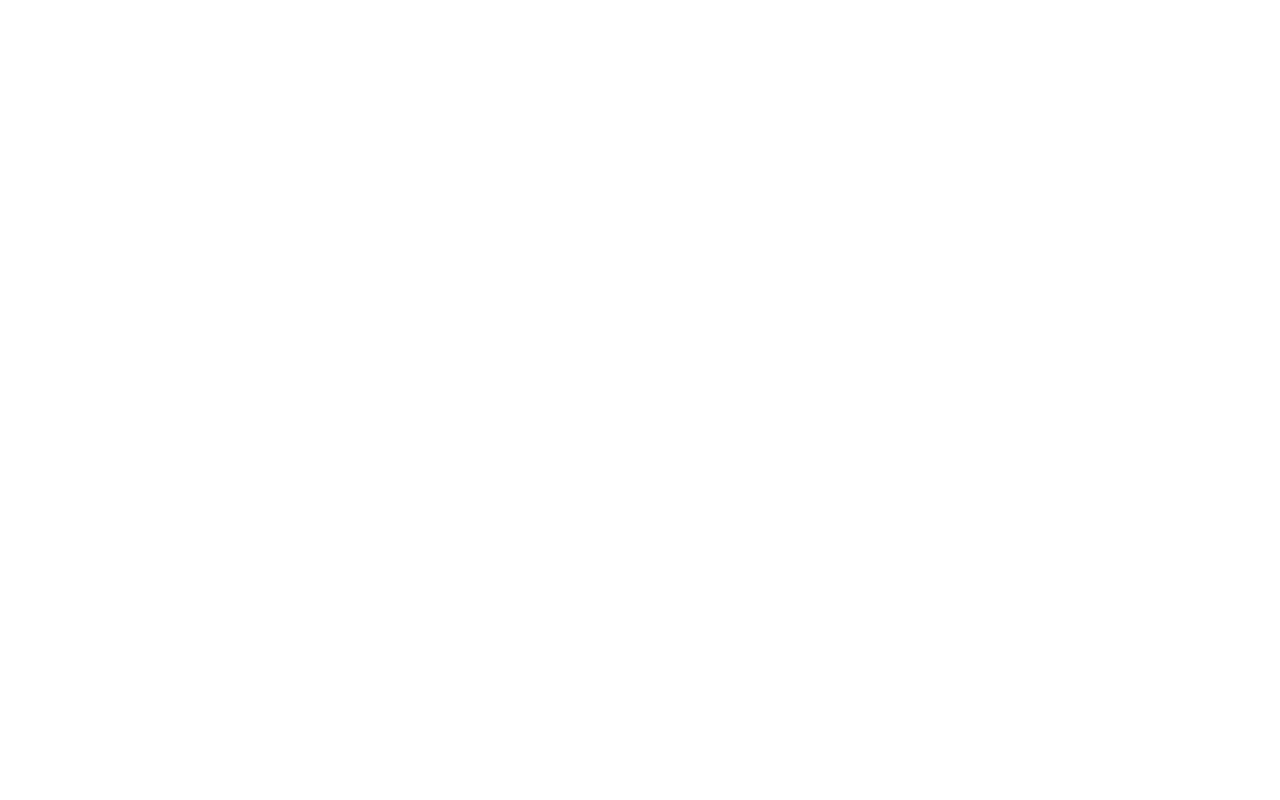
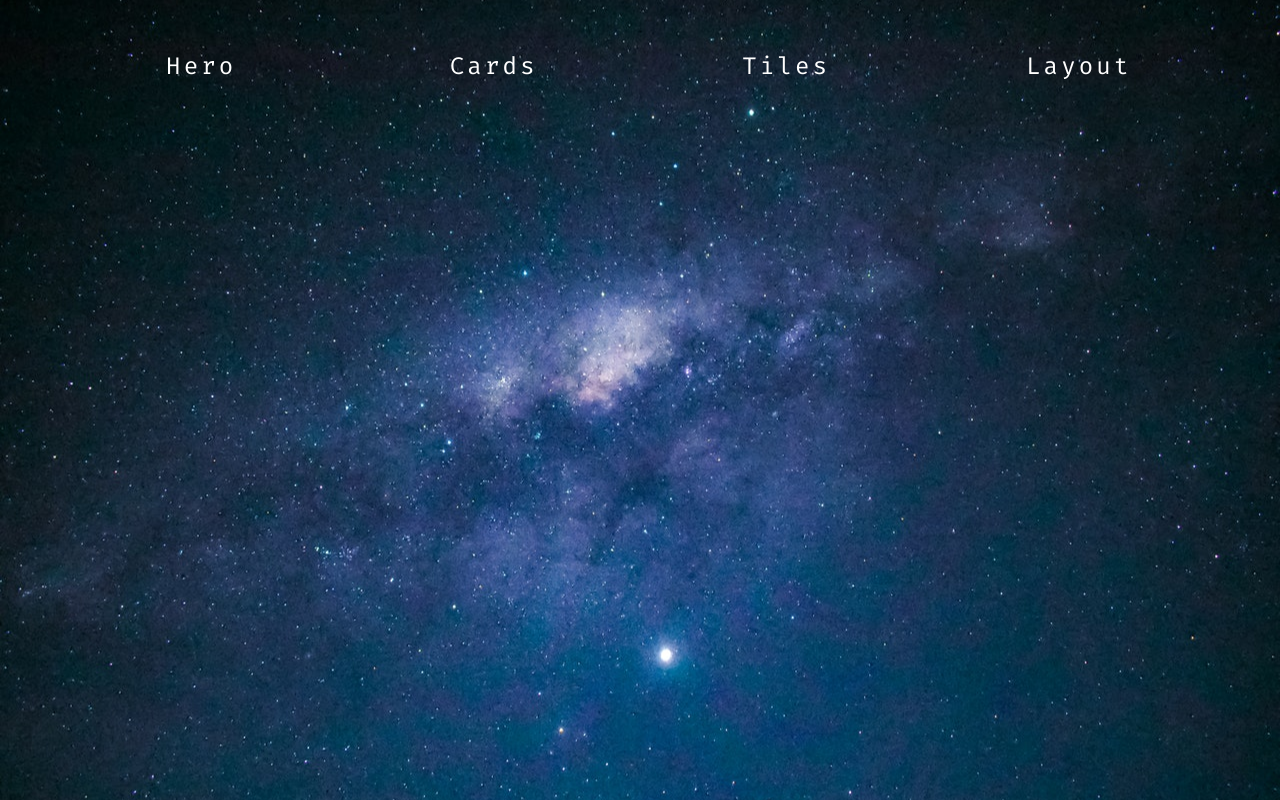
Before and after one commit to gfunk77/grid-universe, a plain HTML site: page index.html in a window 1280 px wide. Drawn offline with Linux system fonts and the light colour scheme.

Commit message:
home page html, css

```diff
--- a/index.html
+++ b/index.html
@@ -4,7 +4,7 @@
     <meta charset="UTF-8" />
     <meta http-equiv="X-UA-Compatible" content="IE=edge" />
     <meta name="viewport" content="width=device-width, initial-scale=1.0" />
-    <title>Document</title>
+    <title>Home</title>
     <!-- styles -->
     <link rel="stylesheet" href="./main.css" />
     <!-- fontawesome -->
@@ -16,5 +16,16 @@
       referrerpolicy="no-referrer"
     />
   </head>
-  <body></body>
+  <body>
+    <section class="home">
+      <nav class="main-navbar">
+        <ul>
+          <li><a href="./hero.html">hero</a></li>
+          <li><a href="./cards.html">cards</a></li>
+          <li><a href="./tiles.html">tiles</a></li>
+          <li><a href="./layout.html">layout</a></li>
+        </ul>
+      </nav>
+    </section>
+  </body>
 </html>
--- a/main.css
+++ b/main.css
@@ -59,6 +59,54 @@ p {
 Navbar
 ==========
 */
+.home {
+  background: var(--mainBlack);
+  min-height: 100vh;
+}
+.main-navbar {
+  background: var(--mainBlack);
+  padding: 0rem 2rem;
+}
+
+.main-navbar li {
+  list-style: none;
+}
+
+.main-navbar a {
+  text-transform: capitalize;
+  display: block;
+  font-size: 1.5rem;
+  padding: 1rem 0;
+  color: var(--mainWhite);
+  transition: var(--transition);
+  letter-spacing: var(--spacing);
+}
+
+.main-navbar a:hover {
+  color: var(--primaryColor);
+}
+
+@media screen and (min-width: 992px) {
+  .main-navbar {
+    background: transparent;
+    padding-top: 2rem;
+  }
+  .main-navbar ul {
+    max-width: 1170px;
+    display: grid;
+    grid-template-columns: repeat(4, 1fr);
+    justify-items: center;
+    margin: 0 auto;
+  }
+  .main-navbar a {
+    text-align: center;
+  }
+
+  .home {
+    min-height: 100vh;
+    background: url(./images/nebula.jpg) center/cover fixed no-repeat;
+  }
+}
 
 /*
 ==========
```
Also changed, not shown: images/nebula.jpg (added).
